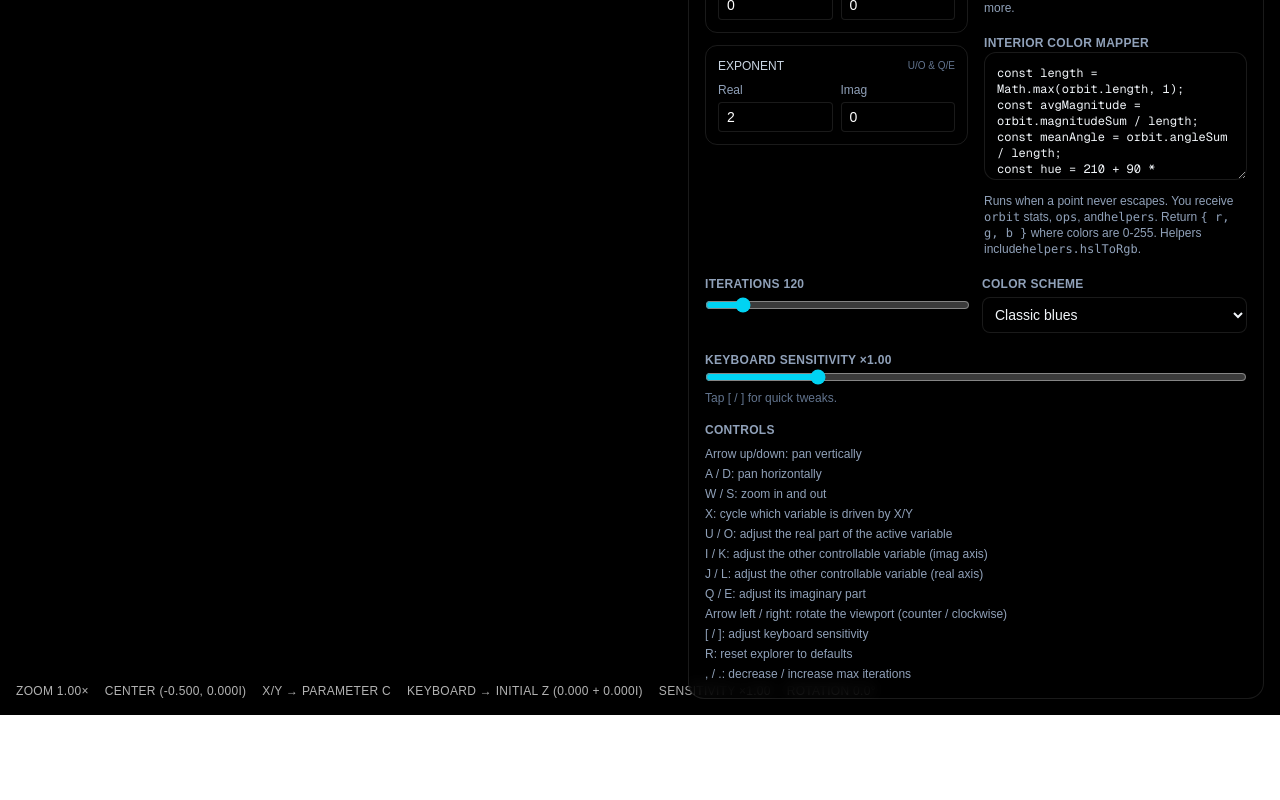
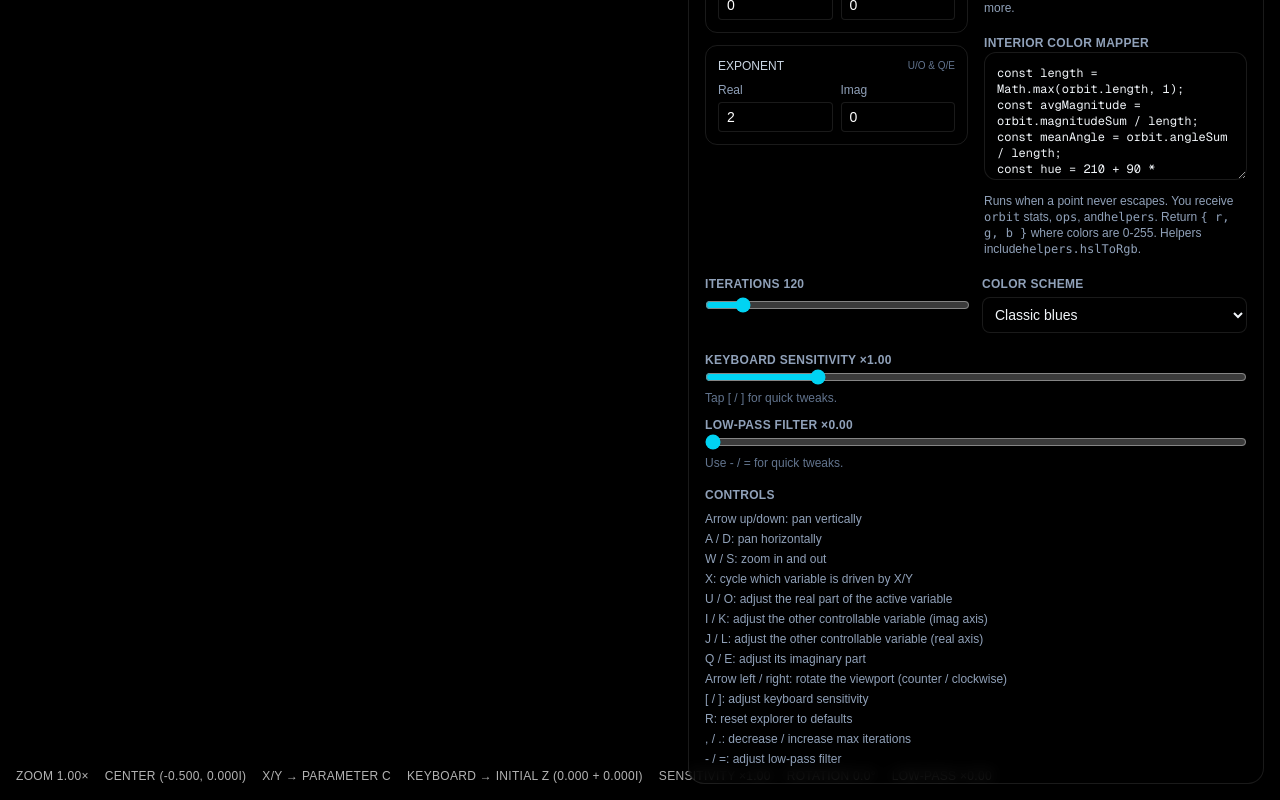
Before and after one commit to Dillxn/fractal-explorer, a Next.js app: page / in a window 1280 px wide. Shown: the part 394-1194 px from the top of the page. Before the commit the page ends 1109 px from the top, so only its background shows below. Built offline with nearby package versions, Linux system fonts and the light colour scheme.

Commit message:
feat: add low-pass filter control

```diff
--- a/app/page.tsx
+++ b/app/page.tsx
@@ -104,6 +104,7 @@ function FractalExplorer() {
   const [activeManualKey, setActiveManualKey] = useState<VariableKey>(manualOptions[0]);
   const [sensitivity, setSensitivity] = useState(1);
   const [rotation, setRotation] = useState(0);
+  const [lowPass, setLowPass] = useState(0);
   const presetSelectRef = useRef<HTMLSelectElement>(null);
   const [equationInput, setEquationInput] = useState(defaultEquationSource);
   const [equationError, setEquationError] = useState<string | null>(initialCompilation.error);
@@ -141,6 +142,7 @@ function FractalExplorer() {
     setInteriorInput(defaultInteriorSource);
     setSensitivity(1);
     setRotation(0);
+    setLowPass(0);
   }, [applyPreset, presetId]);
 
   useEffect(() => {
@@ -216,6 +218,7 @@ function FractalExplorer() {
       "[ / ]: adjust keyboard sensitivity",
       "R: reset explorer to defaults",
       ", / .: decrease / increase max iterations",
+      "- / =: adjust low-pass filter",
     ],
     [],
   );
@@ -318,6 +321,16 @@ function FractalExplorer() {
       if (key === "]") {
         event.preventDefault();
         setSensitivity((prev) => Math.min(4, Number((prev * 1.25).toFixed(3))));
+        return;
+      }
+      if (key === "-") {
+        event.preventDefault();
+        setLowPass((prev) => Math.max(0, Number((prev - 0.05).toFixed(3))));
+        return;
+      }
+      if (key === "=" || key === "+") {
+        event.preventDefault();
+        setLowPass((prev) => Math.min(1, Number((prev + 0.05).toFixed(3))));
         return;
       }
       if (key === ",") {
@@ -561,6 +574,7 @@ function FractalExplorer() {
         equationSource: equationInput,
         interiorSource: interiorInput,
         rotation,
+        lowPass,
       },
     });
 
@@ -580,6 +594,7 @@ function FractalExplorer() {
     interiorInput,
     interiorError,
     rotation,
+    lowPass,
   ]);
 
   const zoomLevel = useMemo(() => (3 / scale).toFixed(2), [scale]);
@@ -822,6 +837,23 @@ function FractalExplorer() {
               <p className="text-xs text-slate-500">Tap [ / ] for quick tweaks.</p>
             </section>
 
+            <section className="mt-2 space-y-1">
+              <label className="text-xs font-semibold uppercase tracking-wide text-slate-400" htmlFor="lowpass">
+                Low-pass filter ×{lowPass.toFixed(2)}
+              </label>
+              <input
+                id="lowpass"
+                type="range"
+                min={0}
+                max={1}
+                step={0.01}
+                value={lowPass}
+                onChange={(event) => setLowPass(Number(event.target.value))}
+                className="w-full accent-cyan-400"
+              />
+              <p className="text-xs text-slate-500">Use - / = for quick tweaks.</p>
+            </section>
+
             <section className="mt-4">
               <h2 className="text-xs font-semibold uppercase tracking-wide text-slate-400">Controls</h2>
               <ul className="mt-2 space-y-1 text-xs text-slate-400">
@@ -845,6 +877,7 @@ function FractalExplorer() {
         </span>
         <span>Sensitivity ×{sensitivity.toFixed(2)}</span>
         <span>Rotation {rotationDegrees}°</span>
+        <span>Low-pass ×{lowPass.toFixed(2)}</span>
       </div>
     </main>
   );
--- a/lib/fractalWorkerTypes.ts
+++ b/lib/fractalWorkerTypes.ts
@@ -14,6 +14,7 @@ export type FractalRenderPayload = {
   equationSource: string;
   interiorSource: string;
   rotation: number;
+  lowPass: number;
 };
 
 export type FractalWorkerRequest = {
--- a/workers/fractalWorker.ts
+++ b/workers/fractalWorker.ts
@@ -42,12 +42,13 @@ type GLState = {
     planeVariable: WebGLUniformLocation | null;
     manualZ: WebGLUniformLocation | null;
     manualC: WebGLUniformLocation | null;
-    manualExponent: WebGLUniformLocation | null;
-    colorScheme: WebGLUniformLocation | null;
-    rotation: WebGLUniformLocation | null;
-    equationMode: WebGLUniformLocation | null;
+      manualExponent: WebGLUniformLocation | null;
+      colorScheme: WebGLUniformLocation | null;
+      rotation: WebGLUniformLocation | null;
+      equationMode: WebGLUniformLocation | null;
+      lowPass: WebGLUniformLocation | null;
+    };
   };
-};
 
 let activeRequestId = 0;
 let glState: GLState | null = null;
@@ -134,6 +135,9 @@ function renderWithWebGL(payload: FractalRenderPayload, id: number, equationMode
   if (uniforms.equationMode) {
     gl.uniform1i(uniforms.equationMode, equationMode);
   }
+  if (uniforms.lowPass) {
+    gl.uniform1f(uniforms.lowPass, Math.min(Math.max(payload.lowPass, 0), 1));
+  }
 
   gl.clear(gl.COLOR_BUFFER_BIT);
   gl.drawArrays(gl.TRIANGLE_STRIP, 0, 4);
@@ -154,8 +158,18 @@ function renderWithWebGL(payload: FractalRenderPayload, id: number, equationMode
 }
 
 function renderWithCpu(payload: FractalRenderPayload, id: number) {
-  const { width, height, center, scale, maxIterations, planeVariable, manualValues, colorScheme } =
-    payload;
+  const {
+    width,
+    height,
+    center,
+    scale,
+    maxIterations,
+    planeVariable,
+    manualValues,
+    colorScheme,
+    lowPass,
+    rotation,
+  } = payload;
   const { fn } = compileEquation(payload.equationSource, OPS);
   const evaluator = fn ?? fallbackEvaluator;
   const { fn: interiorFn } = compileInterior(payload.interiorSource, OPS);
@@ -169,9 +183,12 @@ function renderWithCpu(payload: FractalRenderPayload, id: number) {
   const currentPlane = planeVariable;
   const colorizer = colorizers[colorScheme as ColorScheme] ?? colorizers.classic;
   const startTime = performance.now();
-  const rotation = payload.rotation;
   const cosRotation = Math.cos(rotation);
   const sinRotation = Math.sin(rotation);
+  const clampedLowPass = Math.min(Math.max(lowPass, 0), 1);
+  const lowPassBase = [8, 12, 16];
+  const applyLowPass = (value: number, index: number) =>
+    Math.round(value * (1 - clampedLowPass) + lowPassBase[index] * clampedLowPass);
 
   for (let startY = 0; startY < height; startY += rowsPerChunk) {
     if (id !== activeRequestId) {
@@ -225,16 +242,16 @@ function renderWithCpu(payload: FractalRenderPayload, id: number) {
             last: z,
           };
           const color = interiorFn(orbit, OPS, INTERIOR_HELPERS);
-          buffer[pixelIndex] = color.r;
-          buffer[pixelIndex + 1] = color.g;
-          buffer[pixelIndex + 2] = color.b;
+          buffer[pixelIndex] = applyLowPass(color.r, 0);
+          buffer[pixelIndex + 1] = applyLowPass(color.g, 1);
+          buffer[pixelIndex + 2] = applyLowPass(color.b, 2);
           buffer[pixelIndex + 3] = 255;
         } else {
           const shade = iter / maxIterations;
           const [r, g, b] = colorizer(shade);
-          buffer[pixelIndex] = r;
-          buffer[pixelIndex + 1] = g;
-          buffer[pixelIndex + 2] = b;
+          buffer[pixelIndex] = applyLowPass(r, 0);
+          buffer[pixelIndex + 1] = applyLowPass(g, 1);
+          buffer[pixelIndex + 2] = applyLowPass(b, 2);
           buffer[pixelIndex + 3] = 255;
         }
       }
@@ -303,6 +320,7 @@ function ensureGlState(width: number, height: number): GLState {
     uniform int uColorScheme;
     uniform float uRotation;
     uniform int uEquationMode;
+    uniform float uLowPass;
 
     vec2 complexMul(vec2 a, vec2 b) {
       return vec2(a.x * b.x - a.y * b.y, a.x * b.y + a.y * b.x);
@@ -371,6 +389,8 @@ function ensureGlState(width: number, height: number): GLState {
       return complexAdd(complexPow(currentZ, exponentValue), cValue);
     }
 
+    const vec3 LOW_PASS_BASE = vec3(0.03, 0.05, 0.07);
+
     void main() {
       float canvasY = uResolution.y - gl_FragCoord.y;
       float dx = (gl_FragCoord.x - 0.5 * uResolution.x) * uScale;
@@ -417,6 +437,7 @@ function ensureGlState(width: number, height: number): GLState {
       iter = i + 1;
     }
 
+    vec3 rgb;
     if (iter >= uMaxIterations) {
       float samples = max(orbitCount, 1.0);
       float avgMag = orbitMagSum / samples;
@@ -424,13 +445,14 @@ function ensureGlState(width: number, height: number): GLState {
       float hue = 210.0 + 90.0 * sin(meanAngle);
       float saturation = 0.5 + 0.3 * min(1.0, orbitMaxMag / 4.0);
       float lightness = 0.25 + 0.5 * min(1.0, avgMag / 3.0);
-      vec3 rgb = hsl2rgb(hue, saturation, lightness);
-      gl_FragColor = vec4(rgb, 1.0);
+      rgb = hsl2rgb(hue, saturation, lightness);
     } else {
       float shade = float(iter) / float(uMaxIterations);
-      vec3 rgb = colorize(shade, uColorScheme);
-      gl_FragColor = vec4(rgb, 1.0);
+      rgb = colorize(shade, uColorScheme);
     }
+
+    rgb = mix(rgb, LOW_PASS_BASE, clamp(uLowPass, 0.0, 1.0));
+    gl_FragColor = vec4(rgb, 1.0);
     }
   `;
 
@@ -471,6 +493,7 @@ function ensureGlState(width: number, height: number): GLState {
       colorScheme: gl.getUniformLocation(program, "uColorScheme"),
       rotation: gl.getUniformLocation(program, "uRotation"),
       equationMode: gl.getUniformLocation(program, "uEquationMode"),
+      lowPass: gl.getUniformLocation(program, "uLowPass"),
     },
   };
 
```
Also changed, not shown: 1 other file (tests, documents, lock files or other folders).
